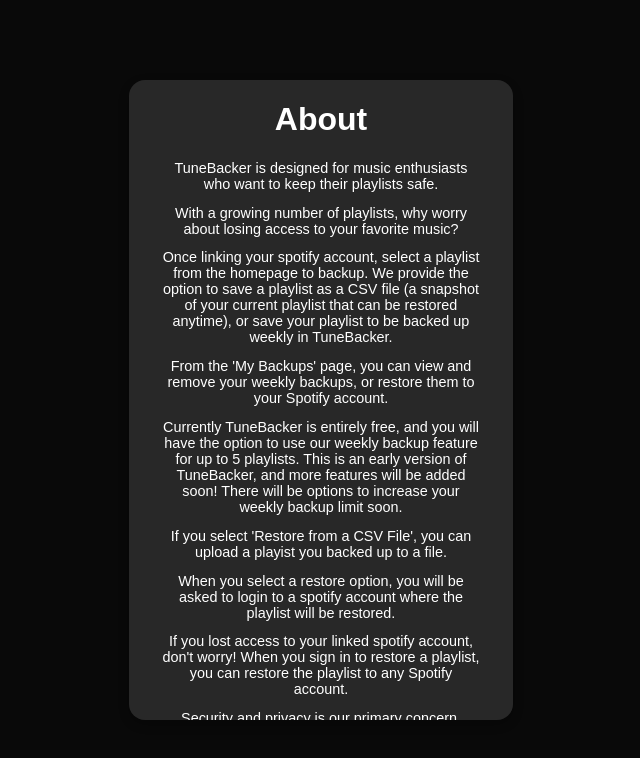
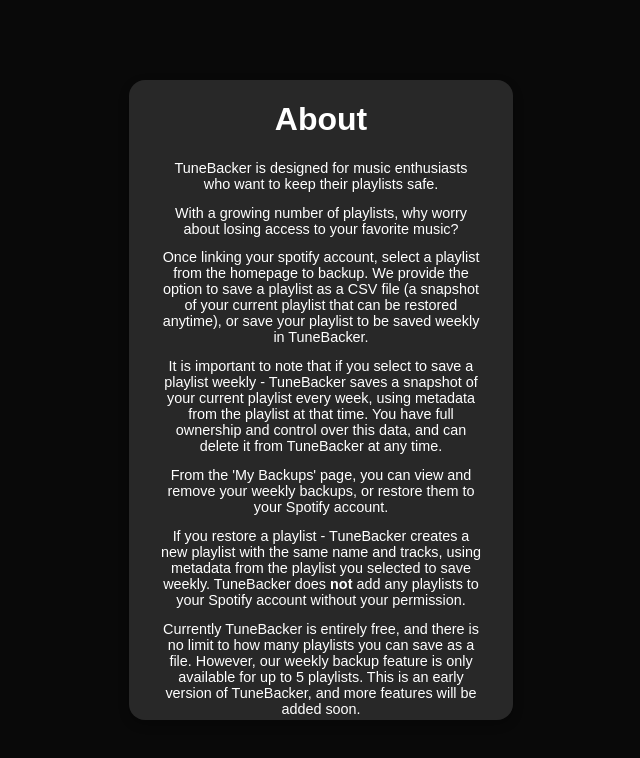
Before and after one commit to nwnel-017/Spotify-backup, a React (Create React App) app in the folder frontend/: page /help in a window 1280 px wide. Shown: the top 758 px of the page, without its empty margins (319-959 px from the left). Built offline with nearby package versions, Linux system fonts and the light colour scheme; no server answers.

Commit message:
new unlink account option added - not implemented

```diff
--- a/frontend/src/components/Sidebar.js
+++ b/frontend/src/components/Sidebar.js
@@ -11,6 +11,7 @@
   viewBackups,
   viewHelp,
   viewPrivacyPolicy,
+  unlinkSpotify,
   logout,
 }) => {
   const navigate = useNavigate();
@@ -29,6 +30,7 @@
         <li onClick={() => viewBackups()}>My Backups</li>
         <li onClick={() => viewHelp()}>Help</li>
         <li onClick={() => viewPrivacyPolicy()}>Privacy Policy</li>
+        <li onClick={() => unlinkSpotify()}>Unlink Spotify</li>
         <li onClick={() => logout()}>Logout</li>
       </ul>
     </div>
--- /dev/null
+++ b/frontend/src/components/UnlinkAccount.js
@@ -0,0 +1,48 @@
+import styles from "../pages/styles/Home.module.css";
+import { LoadingContext } from "../context/LoadingContext";
+import { useContext } from "react";
+import { unlinkSpotifyAccount } from "../services/SpotifyService";
+import { toast } from "react-toastify";
+
+const UnlinkAccount = ({ isOpen, onClose }) => {
+  const { startLoading, stopLoading } = useContext(LoadingContext);
+
+  const handleUnlink = async (e) => {
+    e.stopPropagation();
+    console.log("Unlinking account...");
+    try {
+      startLoading("page");
+      await unlinkSpotifyAccount();
+      console.log("Spotify account unlinked successfully.");
+    } catch (error) {
+      console.error("Error unlinking Spotify account:", error);
+      toast.error("Error unlinking Spotify account. Please try again.");
+    } finally {
+      stopLoading("page");
+      onClose();
+    }
+  };
+
+  return (
+    <div
+      className={`${styles.overlay} ${isOpen ? styles.active : ""}`}
+      onClick={onClose}
+    >
+      <div className={styles.popup}>
+        <h3>Are You Sure You Would Like to Unlink Your Spotify Account?</h3>
+        <div className={styles.confirmOptions}>
+          <span>
+            <h3 className={styles.confirmBtn}>No</h3>
+          </span>
+          <span>
+            <h3 className={styles.confirmBtn} onClick={(e) => handleUnlink(e)}>
+              Yes
+            </h3>
+          </span>
+        </div>
+      </div>
+    </div>
+  );
+};
+
+export default UnlinkAccount;
--- a/frontend/src/pages/Help.js
+++ b/frontend/src/pages/Help.js
@@ -18,18 +18,30 @@
             Once linking your spotify account, select a playlist from the
             homepage to backup. We provide the option to save a playlist as a
             CSV file (a snapshot of your current playlist that can be restored
-            anytime), or save your playlist to be backed up weekly in
-            TuneBacker.
+            anytime), or save your playlist to be saved weekly in TuneBacker.
+          </div>
+          <div>
+            It is important to note that if you select to save a playlist weekly
+            - TuneBacker saves a snapshot of your current playlist every week,
+            using metadata from the playlist at that time. You have full
+            ownership and control over this data, and can delete it from
+            TuneBacker at any time.
           </div>
           <div>
             From the 'My Backups' page, you can view and remove your weekly
             backups, or restore them to your Spotify account.
           </div>
           <div>
-            Currently TuneBacker is entirely free, and you will have the option
-            to use our weekly backup feature for up to 5 playlists. This is an
-            early version of TuneBacker, and more features will be added soon!
-            There will be options to increase your weekly backup limit soon.
+            If you restore a playlist - TuneBacker creates a new playlist with
+            the same name and tracks, using metadata from the playlist you
+            selected to save weekly. TuneBacker does <strong>not</strong> add
+            any playlists to your Spotify account without your permission.
+          </div>
+          <div>
+            Currently TuneBacker is entirely free, and there is no limit to how
+            many playlists you can save as a file. However, our weekly backup
+            feature is only available for up to 5 playlists. This is an early
+            version of TuneBacker, and more features will be added soon.
           </div>
           <div>
             If you select 'Restore from a CSV File', you can upload a playist
--- a/frontend/src/pages/Home.js
+++ b/frontend/src/pages/Home.js
@@ -8,6 +8,7 @@
 import Help from "./Help";
 import AccountNotLinked from "../components/AccountNotLinked";
 import PrivacyPolicy from "./PrivacyPolicy";
+import UnlinkAccount from "../components/UnlinkAccount";
 import {
   getSpotifyProfile,
   startSpotifyAuth,
@@ -39,6 +40,7 @@
   const [sidebarOpen, setSidebarOpen] = useState(false);
   const [viewBackups, setViewBackups] = useState(false);
   const [viewHelpPage, setViewHelpPage] = useState(false);
+  const [viewUnlinkAccount, setViewUnlinkAccount] = useState(false);
 
   const handleUnauthorized = async () => {
     console.log("User is not logged in. Redirecting to login page.");
@@ -194,7 +196,15 @@
           setCurrentView("privacy");
           setSidebarOpen(!sidebarOpen);
         }}
+        unlinkSpotify={() => {
+          setViewUnlinkAccount(!viewUnlinkAccount);
+          setSidebarOpen(!sidebarOpen);
+        }}
         logout={() => handleLogout()}
+      />
+      <UnlinkAccount
+        isOpen={viewUnlinkAccount}
+        onClose={() => setViewUnlinkAccount(!viewUnlinkAccount)}
       />
       <div className={styles.componentContainer}>{renderContent()}</div>
     </div>
--- a/frontend/src/pages/styles/Home.module.css
+++ b/frontend/src/pages/styles/Home.module.css
@@ -318,6 +318,16 @@
   display: flex;
   justify-content: center;
   gap: 1rem;
+}
+
+.confirmOptions {
+  width: 100%;
+  display: flex;
+  justify-content: space-evenly;
+}
+
+.confirmBtn {
+  cursor: pointer;
 }
 
 .ynBtn {
--- a/frontend/src/services/SpotifyService.js
+++ b/frontend/src/services/SpotifyService.js
@@ -36,6 +36,17 @@
     window.location.href = url;
   } catch (error) {
     console.log("Error retrieving Spotify URL: " + error);
+  }
+};
+
+export const unlinkSpotifyAccount = async () => {
+  // To Do:
+  // Call backend API to unlink Spotify account
+  try {
+    await api.post("/spotify/unlink");
+  } catch (error) {
+    console.log("Error unlinking Spotify account: " + error);
+    throw error;
   }
 };
 
```
Also changed, not shown: 2 other files (tests, documents, lock files or other folders).
